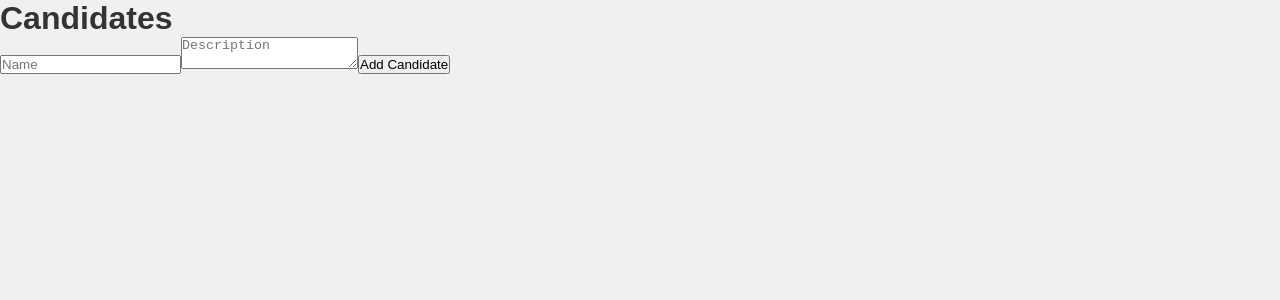
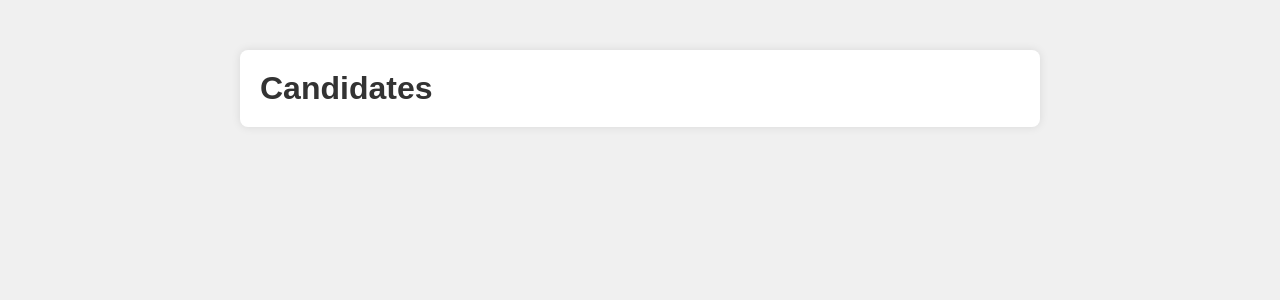
Before and after one commit to Javadamkd/art-fest-management, a Next.js app: page /candidates in a window 1280 px wide. Shown: the top 300 px of the page. Built offline with nearby package versions, Linux system fonts and the light colour scheme.

Commit message:
Update candidates.js

```diff
--- a/pages/candidates.js
+++ b/pages/candidates.js
@@ -1,48 +1,9 @@
-// pages/CandidatesPage.js
-import React, { useState } from 'react';
-
-const CandidatesPage = () => {
-  const [candidates, setCandidates] = useState([]);
-  const [name, setName] = useState('');
-  const [description, setDescription] = useState('');
-
-  const addCandidate = (e) => {
-    e.preventDefault();
-    const newCandidate = { name, description };
-    setCandidates([...candidates, newCandidate]);
-    setName('');
-    setDescription('');
-  };
-
+// pages/candidates.js
+export default function CandidatesPage() {
   return (
-    <div>
+    <div className="container">
       <h1>Candidates</h1>
-      <form onSubmit={addCandidate}>
-        <input
-          type="text"
-          placeholder="Name"
-          value={name}
-          onChange={(e) => setName(e.target.value)}
-          required
-        />
-        <textarea
-          placeholder="Description"
-          value={description}
-          onChange={(e) => setDescription(e.target.value)}
-          required
-        ></textarea>
-        <button type="submit">Add Candidate</button>
-      </form>
-      <ul>
-        {candidates.map((candidate, index) => (
-          <li key={index}>
-            <h2>{candidate.name}</h2>
-            <p>{candidate.description}</p>
-          </li>
-        ))}
-      </ul>
+      {/* Your content goes here */}
     </div>
   );
-};
-
-export default CandidatesPage;
+}
```
